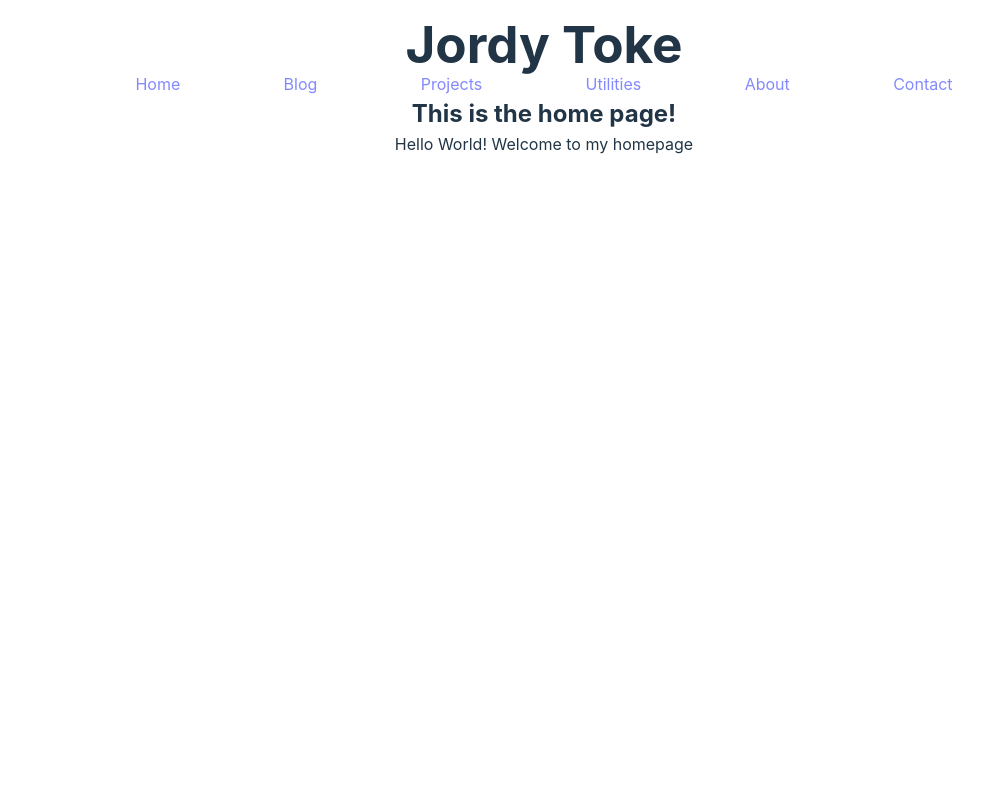
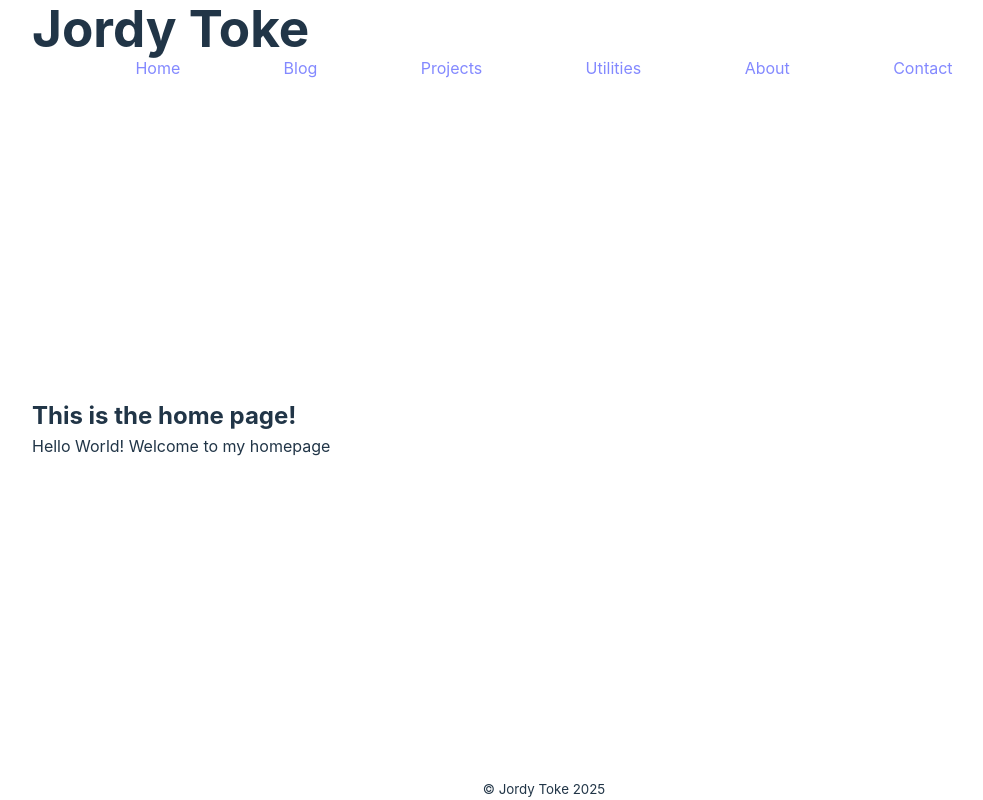
Before and after one commit to JordyToke/jordytoke.github.io, a React (Vite) app: page / in a window 1280 px wide. Shown: the whole page, without its empty margins (96-1079 px from the left). Built offline with nearby package versions, Linux system fonts and the light colour scheme.

Commit message:
altered styling and content of App page

```diff
--- a/src/App.css
+++ b/src/App.css
@@ -1,6 +1,14 @@
 #root {
   width: 80%;
   margin: 0 auto;
-  padding: 1rem;
-  text-align: center;
+  display: flex;
+  flex-direction: column;
+  justify-content: space-between;
+  align-content: center;
 }
+
+footer {
+  align-self: center;
+  position: relative;
+  bottom: 0px;
+}
--- a/src/App.jsx
+++ b/src/App.jsx
@@ -1,11 +1,10 @@
-import { useState } from 'react';
-import { Outlet } from 'react-router';
-import './App.css';
-import NavBar from './components/NavBar.jsx';
-
+import { useState, useEffect } from "react";
+import { Outlet } from "react-router";
+import "./App.css";
+import NavBar from "./components/NavBar.jsx";
 
 function App() {
-  const [count, setCount] = useState(0)
+  const [count, setCount] = useState(0);
 
   return (
     <>
@@ -16,9 +15,13 @@ function App() {
       <main>
         <Outlet />
       </main>
-      <footer></footer>
+      <footer>
+        <small>
+          <span>&copy; Jordy Toke 2025</span>
+        </small>
+      </footer>
     </>
-  )
-};
+  );
+}
 
 export default App;
```
